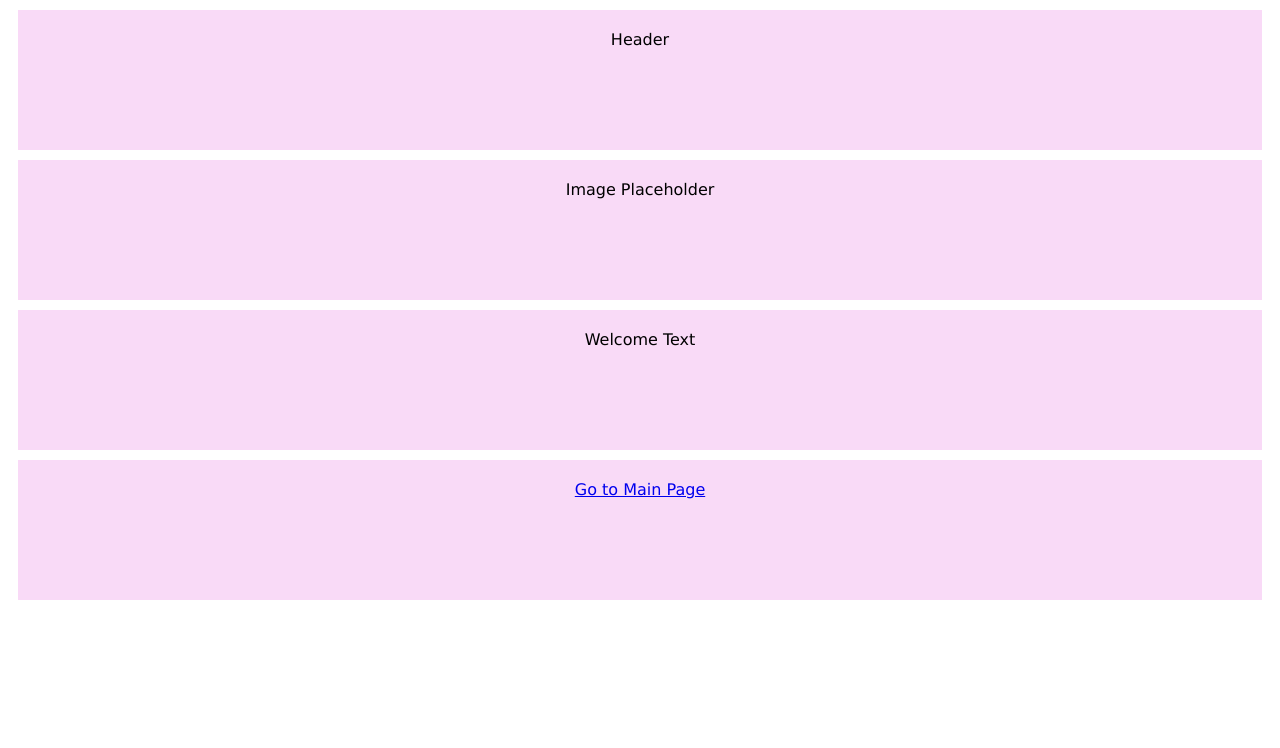
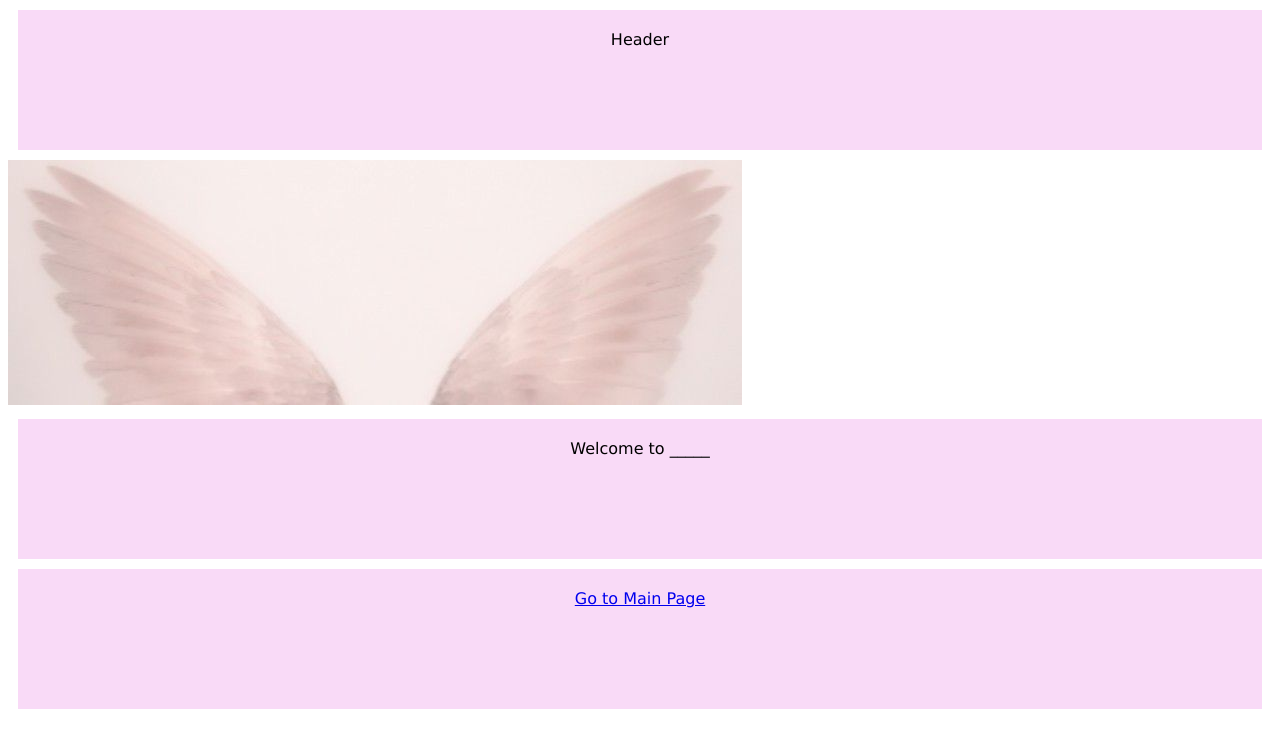
Before and after one commit to abbyc9uci/project-2-starter, a plain HTML site: page index.html in a window 1280 px wide. Drawn offline with Linux system fonts and the light colour scheme.

Commit message:
project2-try1
project2-try1

```diff
--- a/index.html
+++ b/index.html
@@ -9,8 +9,8 @@
 <body>
 
   <div class="gray-box">Header</div>
-  <div class="gray-box">Image Placeholder</div>
-  <div class="gray-box">Welcome Text</div>
+  <img src="angel.jpg" alt="angel wings" style="max-width: 100%; height: auto;">
+  <div class="gray-box">Welcome to _____</div>
   <div class="gray-box"><a href="main.html">Go to Main Page</a></div>
 
 </body>
```
Also changed, not shown: angel.jpg (added).
